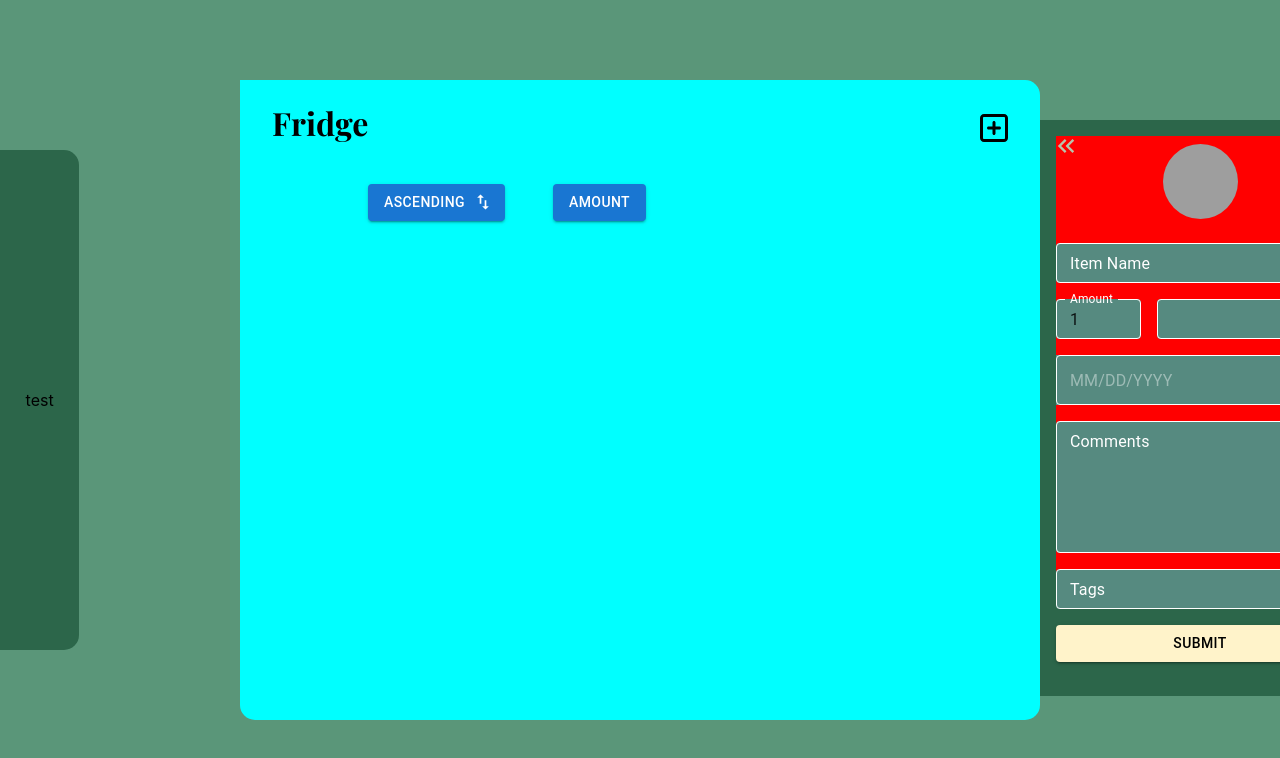
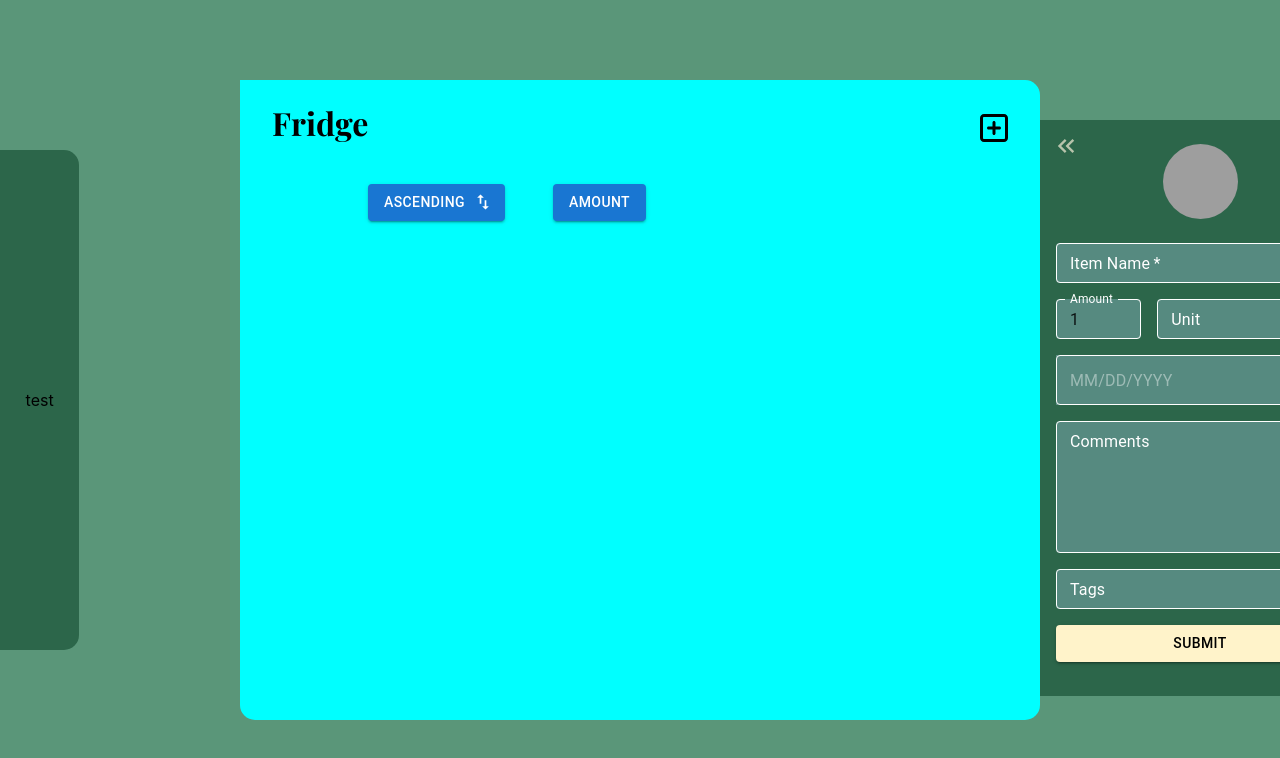
Before and after one commit to cjapar2/pantry-revised, a React (Create React App) app in the folder pantry-revised/: page / in a window 1280 px wide. Both pictures are taken after a click on the button 1055 px from the left and 188 px from the top of the page. Shown: the top 758 px of the page. Built offline with nearby package versions, Linux system fonts and the light colour scheme; grey boxes are pictures that could not be loaded.

Commit message:
Fixed bug where item.date property was being passed the unit value (Updated handleItemSubmit to include the unit value).

```diff
--- a/pantry-revised/src/components/AddItemForm.js
+++ b/pantry-revised/src/components/AddItemForm.js
@@ -16,6 +16,7 @@ export function AddItemForm({ open, handleClose, item }) {
 
   const [name, setName] = useState('');
   const [amount, setAmount] = useState(1);
+  const [unit, setUnit] = useState('');
   const [date, setDate] = useState(new Date());
   const [comments, setComments] = useState('');
   const [imageSrc, setImageSrc] = useState(null);
@@ -56,10 +57,10 @@ export function AddItemForm({ open, handleClose, item }) {
 
   const handleItemSubmit = () => {
     if (item) {
-      updateItem(item.id, { name, amount, date: date.toISOString(), comments, imageSrc });
+      updateItem(item.id, { name, amount, unit, date: date.toISOString(), comments, imageSrc });
     }
     else {
-      addItem(name, amount, date.toISOString(), comments, imageSrc);
+      addItem(name, amount, unit, date.toISOString(), comments, imageSrc);
     }
     handleClose();
   };
--- a/pantry-revised/src/components/ItemListing.js
+++ b/pantry-revised/src/components/ItemListing.js
@@ -30,6 +30,7 @@ export default function ItemListing({item, onEdit}) {
       </div>
       <div className='name'>{item.name}</div>
       <div className='amount'>{item.amount}</div>
+      {/* <div className='unit'>{item.unit}</div> */}
       <div className='date'>{formatDate(item.date)}</div>
       <div className='comments'>{item.comments}</div>
 
--- a/pantry-revised/src/components/contexts/ItemsContext.js
+++ b/pantry-revised/src/components/contexts/ItemsContext.js
@@ -15,11 +15,12 @@ function ItemsProvider({ children }) {
 
     const d = new Date();
 
-    function addItem(name, amount = 1, date, comments, imageSrc = 'https://placedog.net/100/100?random') {
+    function addItem(name, amount = 1, unit, date, comments, imageSrc = 'https://placedog.net/100/100?random') {
         const newItem = {
             id: uuidv4(),
             name,
             amount,
+            unit,
             date,
             comments,
             imageSrc,
--- a/pantry-revised/src/components/sidePanelComponents/NewItemForm.js
+++ b/pantry-revised/src/components/sidePanelComponents/NewItemForm.js
@@ -1,29 +1,12 @@
 import React, { useState, useContext, useEffect } from 'react'
 import '../../styles/sidePanelStyles/NewItemForm.css'
 import { styled } from '@mui/material/styles';
-import { Button, Grid, Box, TextField, IconButton, Avatar, Input, Select } from '@mui/material'
+import { Button, Grid, Box, TextField, IconButton, Avatar, Input, Select, MenuItem } from '@mui/material'
 import { DatePicker } from '@mui/x-date-pickers/DatePicker'
 import { AdapterDayjs } from '@mui/x-date-pickers/AdapterDayjs'
 import { LocalizationProvider } from '@mui/x-date-pickers';
 import { parseISO } from 'date-fns';
 import { ItemsContext } from '../contexts/ItemsContext'
-
-const CustomSelect = styled(Select)(({ theme }) => ({
-  backgroundColor: '#568A80',
-  color: 'white',
-  '.MuiOutlinedInput-notchedOutline': {
-    borderColor: 'white',
-  },
-  '&:hover .MuiOutlinedInput-notchedOutline': {
-    borderColor: 'white',
-  },
-  '&.Mui-focused .MuiOutlinedInput-notchedOutline': {
-    borderColor: 'white',
-  },
-  '.MuiSvgIcon-root': {
-    color: 'white',
-  },
-}));
 
 const CustomDatePickerStyle = {
   textField: {
@@ -88,6 +71,7 @@ export function NewItemForm({item}) {
 
     const [name, setName] = useState('');
     const [amount, setAmount] = useState(1);
+    const [unit, setUnit] = useState('');
     const [date, setDate] = useState(new Date());
     const [comments, setComments] = useState('');
     const [imageSrc, setImageSrc] = useState(null);
@@ -107,6 +91,7 @@ export function NewItemForm({item}) {
         if (item) {
             setName(item.name);
             setAmount(item.amount);
+            setUnit(item.unit);
             setDate(parseISO(item.date));
             setComments(item.comments);
         }
@@ -114,6 +99,7 @@ export function NewItemForm({item}) {
         else {
             setName('');
             setAmount(1);
+            setUnit('');
             setDate(new Date());
             setComments('');
         }
@@ -128,11 +114,13 @@ export function NewItemForm({item}) {
 
       function handleItemSubmit() {
         if (item) {
-          updateItem(item.id, { name, amount, date: date.toISOString(), comments, imageSrc });
+          updateItem(item.id, { name, amount, unit, date: date.toISOString(), comments, imageSrc });
         }
         else {
-          addItem(name, amount, date.toISOString(), comments, imageSrc);
+          addItem(name, amount, unit, date.toISOString(), comments, imageSrc);
         }
+
+        // Reset values
         setName('');
         setAmount(1);
         setDate(new Date());
@@ -160,9 +148,10 @@ export function NewItemForm({item}) {
             size='small'
             label="Item Name"
             value={name}
-            onChange={(e) => setName(e.target.value)}
             className='name-field'
             fullWidth
+            required
+            onChange={(e) => setName(e.target.value)}
           />
         </Grid>
         {/* Amount TextField */}
@@ -172,18 +161,21 @@ export function NewItemForm({item}) {
             label="Amount"
             type="number"
             value={amount}
+            fullWidth
             onChange={(e) => setAmount(e.target.value)}
-            fullWidth
           />
         </Grid>
         {/* Amount Unit TextField */}
         <Grid item xs={8}>
-          <CustomSelect
+          <CustomTextField
             size='small'
             label='Unit'
-            onChange={(e) => setAmount(e.target.value)}
+            select
             fullWidth
-          />
+            onChange={(e) => setUnit(e.target.value)}
+          >
+            <MenuItem value='gallon'>Gallon</MenuItem>
+          </CustomTextField>
         </Grid>
         {/* Date Picker */}
         <Grid item xs={12}>
@@ -200,10 +192,10 @@ export function NewItemForm({item}) {
             size='small'
             label="Comments"
             value={comments}
-            onChange={(e) => setComments(e.target.value)}
             multiline // Multiline and rows={5} lets textfield take a bigger space
             rows={5}
             fullWidth
+            onChange={(e) => setComments(e.target.value)}
           />
         </Grid>
         {/* Tags TextField */}
@@ -211,8 +203,8 @@ export function NewItemForm({item}) {
           <CustomTextField
             size='small'
             label='Tags'
+            fullWidth
             onChange={(e) => setAmount(e.target.value)}
-            fullWidth
           />
         </Grid>
         <Grid item xs={12}>
--- a/pantry-revised/src/styles/sidePanelStyles/Changelog.css
+++ b/pantry-revised/src/styles/sidePanelStyles/Changelog.css
@@ -1,10 +1,9 @@
 .changelogContent {
     position: absolute;
+    width: 18rem;
+    height: 34rem;
+    top: 1rem;
+    left: 1rem;
+    border-radius: 0px 15px 15px 0px;
     background-color: aquamarine;
-    padding: 15rem 10rem;
-    width: 15rem;
-    height: 10rem;
-    top: 0;
-    left: 0;
-    border-radius: 0px 15px 15px 0px;
 }
--- a/pantry-revised/src/styles/sidePanelStyles/Filters.css
+++ b/pantry-revised/src/styles/sidePanelStyles/Filters.css
@@ -1,7 +1,7 @@
 .filtersContent {
     position: absolute;
     width: 18rem;
-    height: 28rem;
+    height: 34rem;
     top: 1rem;
     left: 1rem;
     border-radius: 0px 15px 15px 0px;
--- a/pantry-revised/src/styles/sidePanelStyles/NewItemForm.css
+++ b/pantry-revised/src/styles/sidePanelStyles/NewItemForm.css
@@ -1,9 +1,9 @@
 .itemFormContainer {
     position: absolute;
     width: 18rem;
-    height: 28rem;
+    height: 34rem;
     top: 1rem;
     left: 1rem;
     border-radius: 0px 15px 15px 0px;
-    background-color: red;
+    /* background-color: greenyellow; */
 }
--- a/pantry-revised/src/styles/sidePanelStyles/SidePanel.css
+++ b/pantry-revised/src/styles/sidePanelStyles/SidePanel.css
@@ -6,7 +6,7 @@
     /* Using % prevents from drastically changing position when expanding resolution */
     top: 15%;
     left: 115px;
-    /* use vh to scale with resolution/size of screen */
+    /* Use vh to scale with resolution/size of screen */
     padding: 18rem 10rem;
     width: 18rem;
     height: 20rem;
```
